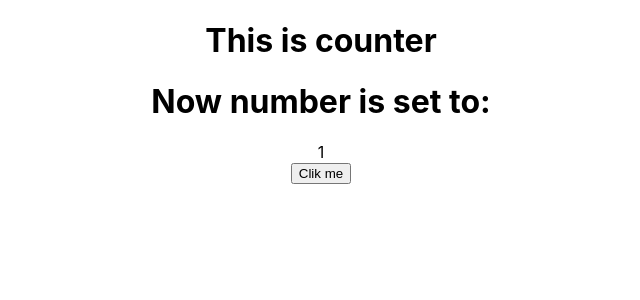
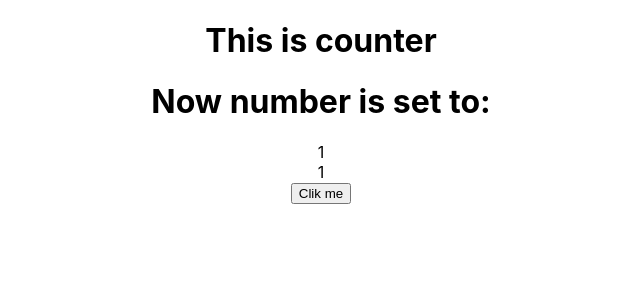
Before and after one commit to dp7jm/ReactSetState, a React (Create React App) app: page / in a window 1280 px wide. Shown: the top 300 px of the page, without its empty margins (319-959 px from the left). Built offline with nearby package versions, Linux system fonts and the light colour scheme.

Commit message:
working buton witch logic

```diff
--- a/src/Button.js
+++ b/src/Button.js
@@ -16,12 +16,27 @@ class Button extends Component {
     render() {
         return (
             <div>
-                {/* <div>{this.randomNum()}</div> */}
                 <div>{this.state.randomnumber}</div>
-                <button
+                {this.state.randomnumber === 7 ? <div>winner</div> :
+                    <div>
+                    <div>{this.state.randomnumber}</div>
+                    <button
                     onClick={this.randomNum}>
                     Clik me
-                </button>
+                    </button>
+                    </div>
+                }
+                {/* {if (this.state.randomnumber === 7) {
+                    <div>winner</div>
+                }
+                else {
+                    <button
+                        onClick={this.randomNum}>
+                        Clik me
+                    </button>
+                }
+                } */}
+
             </div>
         )
     }
```
